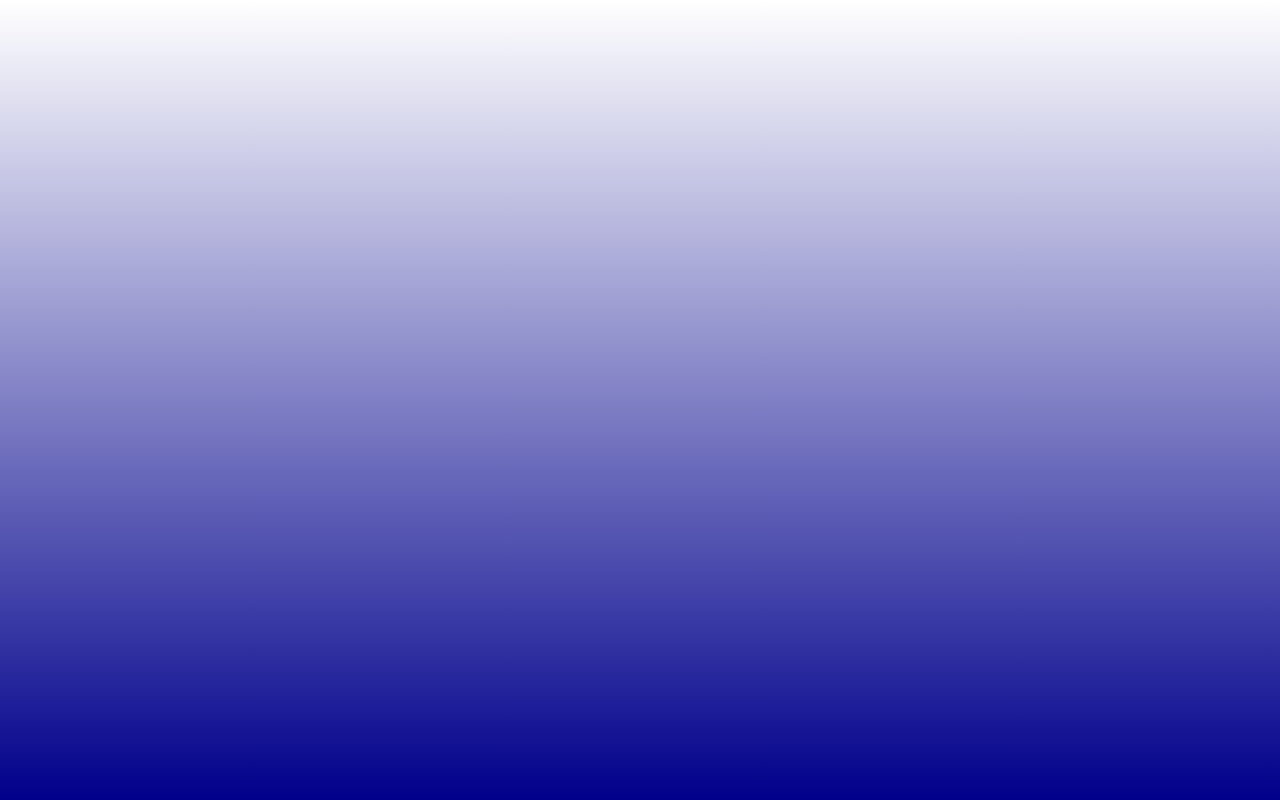
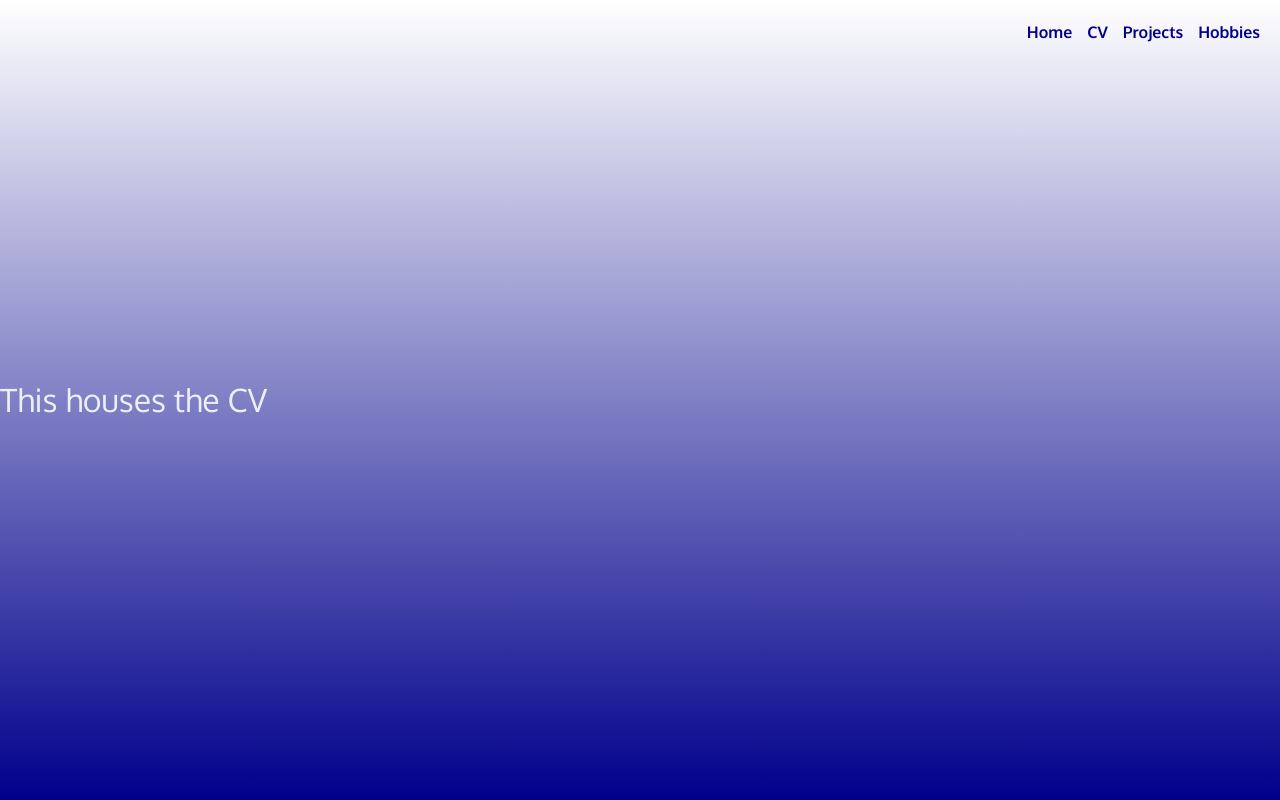
Before and after one commit to tosinfolarin/MyPortfolio, a React (Vite) app in the folder myPortfolio/: page /cv in a window 1280 px wide. Before the commit this address had no page. Built offline with nearby package versions, Linux system fonts and the light colour scheme.

Commit message:
minor update to portfolio

```diff
--- a/myPortfolio/src/App.jsx
+++ b/myPortfolio/src/App.jsx
@@ -1,7 +1,7 @@
 import './App.css'
 import { BrowserRouter as Router, Route, Routes } from "react-router-dom";
 import Homepage from './components/Homepage'
-import AboutMePage from './components/AboutMePage'
+import CV from './components/CV'
 import ProjectsPage from './components/ProjectsPage';
 import HobbiesPage from './components/HobbiesPage';
 
@@ -11,7 +11,7 @@ function App() {
     <Router>
       <Routes>
         <Route path="/" element={<Homepage />} />
-        <Route path="/about-me" element={<AboutMePage/>} />
+        <Route path="/cv" element={<CV/>} />
         <Route path="/projects" element={<ProjectsPage/>} />
         <Route path="/hobbies" element={<HobbiesPage/>} />
 
--- a/myPortfolio/src/components/AboutMePage.jsx
+++ b/myPortfolio/src/components/CV.jsx
@@ -1,15 +1,15 @@
 import Navbar from "./Navbar";
 
-const AboutMePage = () => {
+const CV = () => {
     return (
 
             <div>
                <Navbar/>
-               <h1> This is a page about me</h1>
+               <h1> This houses the CV </h1>
 
             </div>
 
     );
 }
 
-export default AboutMePage;
+export default CV;
--- a/myPortfolio/src/components/Navbar.jsx
+++ b/myPortfolio/src/components/Navbar.jsx
@@ -8,7 +8,7 @@ const Navbar = () => {
         <div className="navbar">
         <div className="links">
             <Link to="/">Home  </Link>
-            <Link to="/about-me">About Me  </Link>
+            <Link to="/cv">CV  </Link>
             <Link to="/projects">Projects  </Link>
             <Link to="/hobbies">Hobbies</Link>
         </div>
```
